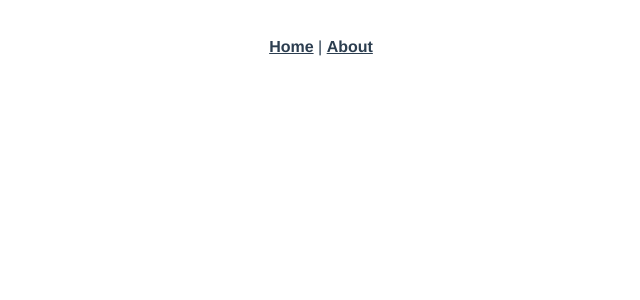
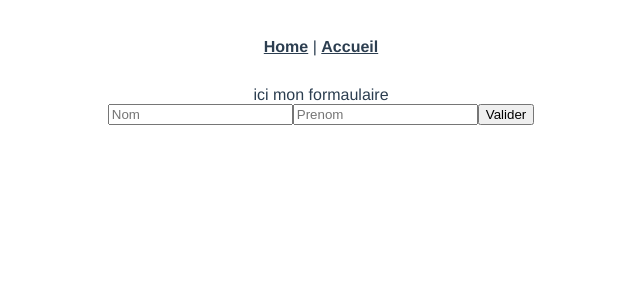
Before and after one commit to ibrahimBOU/countrygames, a Vue app: page /#/src/views/QuizView.vue in a window 1280 px wide. Before the commit this address had no page. Shown: the top 300 px of the page, without its empty margins (319-959 px from the left). Built offline with nearby package versions, Linux system fonts and the light colour scheme.

Commit message:
Creation formulaire et autres fonctions

```diff
--- a/src/App.vue
+++ b/src/App.vue
@@ -1,7 +1,7 @@
 <template>
   <nav>
     <router-link to="/">Home</router-link> |
-    <router-link to="/about">About</router-link>
+    <router-link to="/accueil">Accueil</router-link>
   </nav>
   <router-view/>
 </template>
--- /dev/null
+++ b/src/components/Formulaire.vue
@@ -0,0 +1,25 @@
+<template>
+    <div>
+        ici mon formaulaire
+    </div>
+    <input placeholder="Nom" v-model="utilisateur.nom">
+        <input placeholder="Prenom" v-model="utilisateur.prenom">
+
+
+    <button @click="enrengistrer">Valider</button>
+</template>
+<script>
+export default {
+    name: 'Formulaire',
+    data(){
+        return{
+            utilisateur : {}
+        }
+    },
+    methods: {
+    enrengistre () {
+        alert("ok")
+    }
+},
+}
+</script>
--- a/src/router/index.js
+++ b/src/router/index.js
@@ -8,12 +8,14 @@ const routes = [
     component: HomeView
   },
   {
-    path: '/about',
-    name: 'about',
-    // route level code-splitting
-    // this generates a separate chunk (about.[hash].js) for this route
-    // which is lazy-loaded when the route is visited.
-    component: () => import(/* webpackChunkName: "about" */ '../views/AboutView.vue')
+    path: '/accueil',
+    name:'accueil',
+    component: () => import('../views/AccueilView.vue')
+  },
+  {
+    path: '/src/views/QuizView.vue',
+    name: 'Quiz',
+    component: () => import('../views/QuizView.vue')
   }
 ]
 
--- a/src/views/AboutView.vue
+++ /dev/null
@@ -1,5 +0,0 @@
-<template>
-  <div class="about">
-    <h1>This is an about page</h1>
-  </div>
-</template>
--- /dev/null
+++ b/src/views/AccueilView.vue
@@ -0,0 +1,26 @@
+<template>
+    <div class="accueil">
+        <h1>Welcome to The Countrygame</h1>
+    </div>
+    <div class="menu">
+            <ul>
+                <li>
+                    <router-link to="./QuizView.vue">Quiz</router-link>
+                </li>
+                <li>
+                    Memories
+                </li>
+                <li>
+                    Snake
+                </li>
+            </ul>
+    </div>
+</template>
+<script>
+export default {
+
+}
+</script>
+<style lang="fr">
+
+</style>
--- /dev/null
+++ b/src/views/QuizView.vue
@@ -0,0 +1,13 @@
+<template>
+    <Formulaire/>
+</template>
+<script>
+import Formulaire from "../components/Formulaire.vue";
+
+export default {
+    components: { Formulaire }
+}
+</script>
+<style lang="fr">
+
+</style>
```
Also changed, not shown: 1 other file (tests, documents, lock files or other folders).
